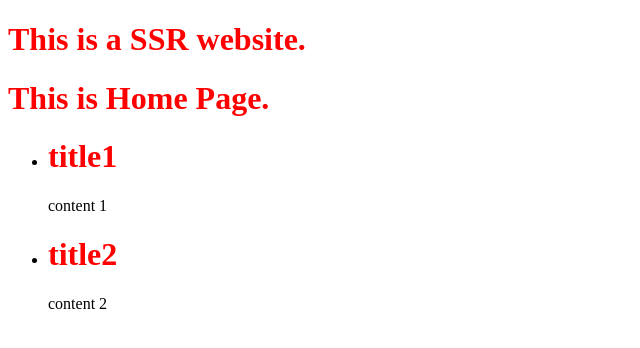
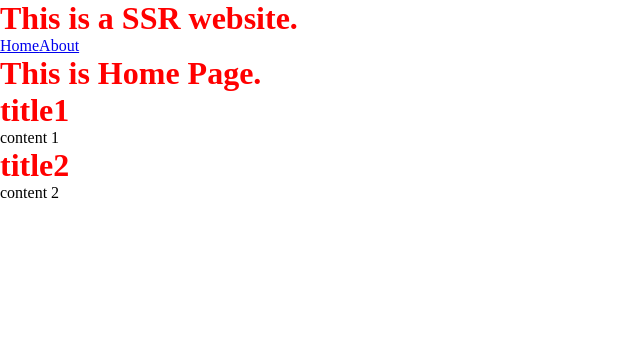
Before and after one commit to ilove028/egg-vue-ssr, a Vue app: page / in a window 1280 px wide. Shown: the top 348 px of the page, without its empty margins (0-640 px from the left). Built offline with nearby package versions, Linux system fonts and the light colour scheme; the HTML template or start-up script is replaced by a standard one.

Commit message:
增加外部css引用

```diff
--- a/client/App.vue
+++ b/client/App.vue
@@ -1,6 +1,15 @@
 <template>
   <div id="app">
     <h1>This is a SSR website.</h1>
+    <a href="/">Home</a>
+    <a href="/about">About</a>
     <router-view/>
   </div>
 </template>
+<script>
+import './css/style.css';
+
+export default {
+
+}
+</script>
--- /dev/null
+++ b/client/css/style.css
@@ -0,0 +1,4 @@
+* {
+  margin: 0;
+  padding: 0;
+}
--- a/client/page/About.vue
+++ b/client/page/About.vue
@@ -1,3 +1,8 @@
 <template>
   <div>This is About Page.</div>
 </template>
+<style>
+  div {
+    color: green;
+  }
+</style>
--- a/webpack/webpack.base.config.js
+++ b/webpack/webpack.base.config.js
@@ -34,10 +34,18 @@ module.exports = {
         },
         extractCSS: true
       }
-    },{
+    },
+    {
       test: /\.js$/,
       loader: 'babel-loader',
       exclude: /node_modules/
+    },
+    {
+      test: /\.css$/,
+      use: ExtractTextPlugin.extract({
+        use: 'css-loader',
+        fallback: 'vue-style-loader'
+      })
     }]
   },
   plugins
```
